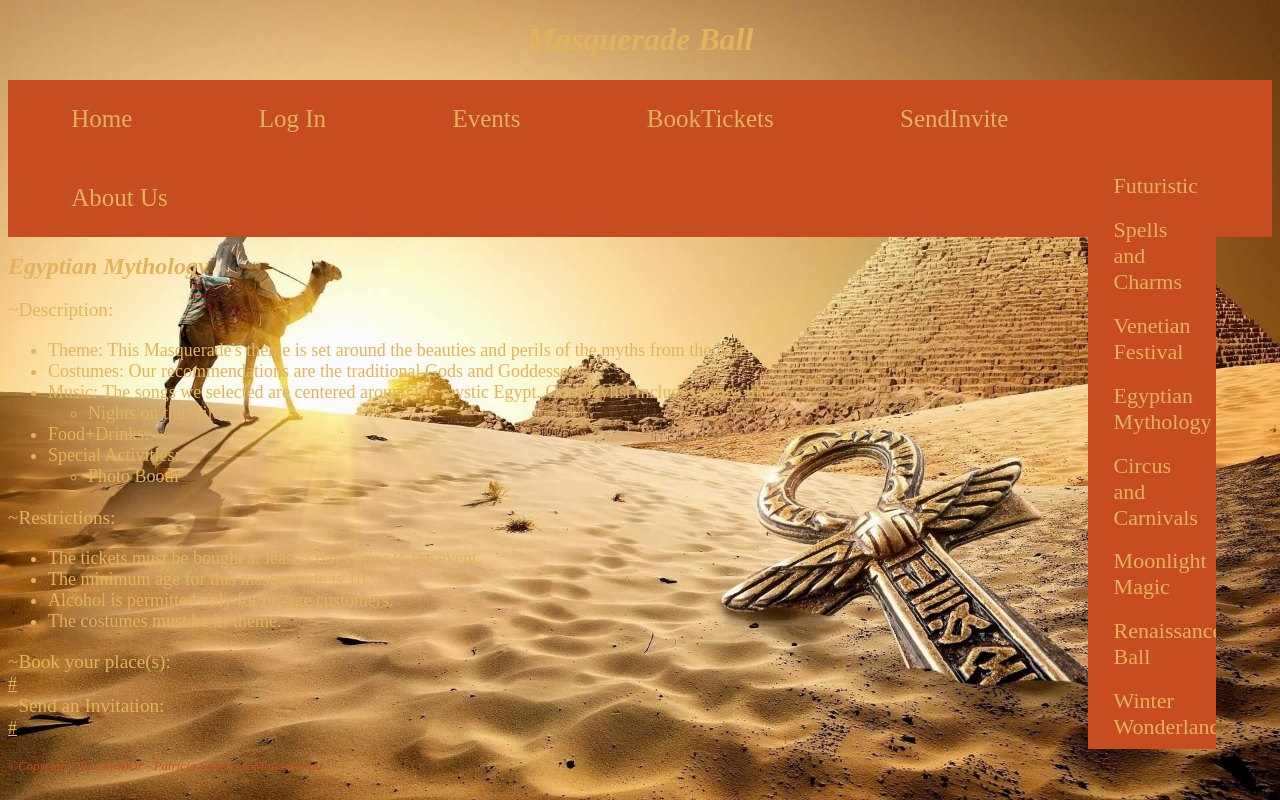
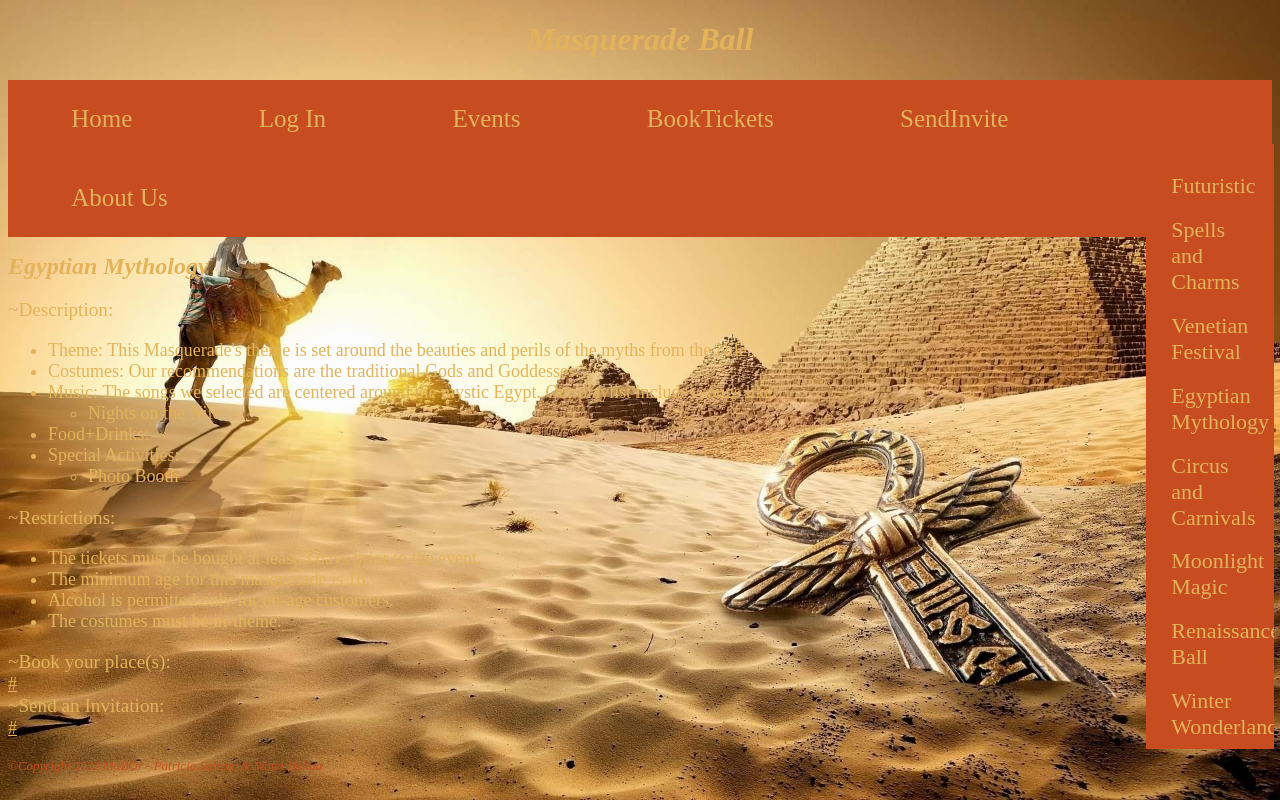
Before and after one commit to BuligaMateiCiprian/MaBOr, a PHP site: page /egypt.html in a window 1280 px wide. Run offline with PHP 8.4, Linux system fonts and the light colour scheme.

Commit message:
Update egypt.css

```diff
--- a/MaBOr-main/egypt.css
+++ b/MaBOr-main/egypt.css
@@ -40,7 +40,7 @@ footer {
     position: fixed;
     z-index: 1;
     top: 18%;
-    right: 5%;
+    right: 0.5%;
     background-color:  rgb(199, 77, 32);
     overflow-x: hidden; /* Disable horizontal scroll */
     padding-top: 20px;
```
